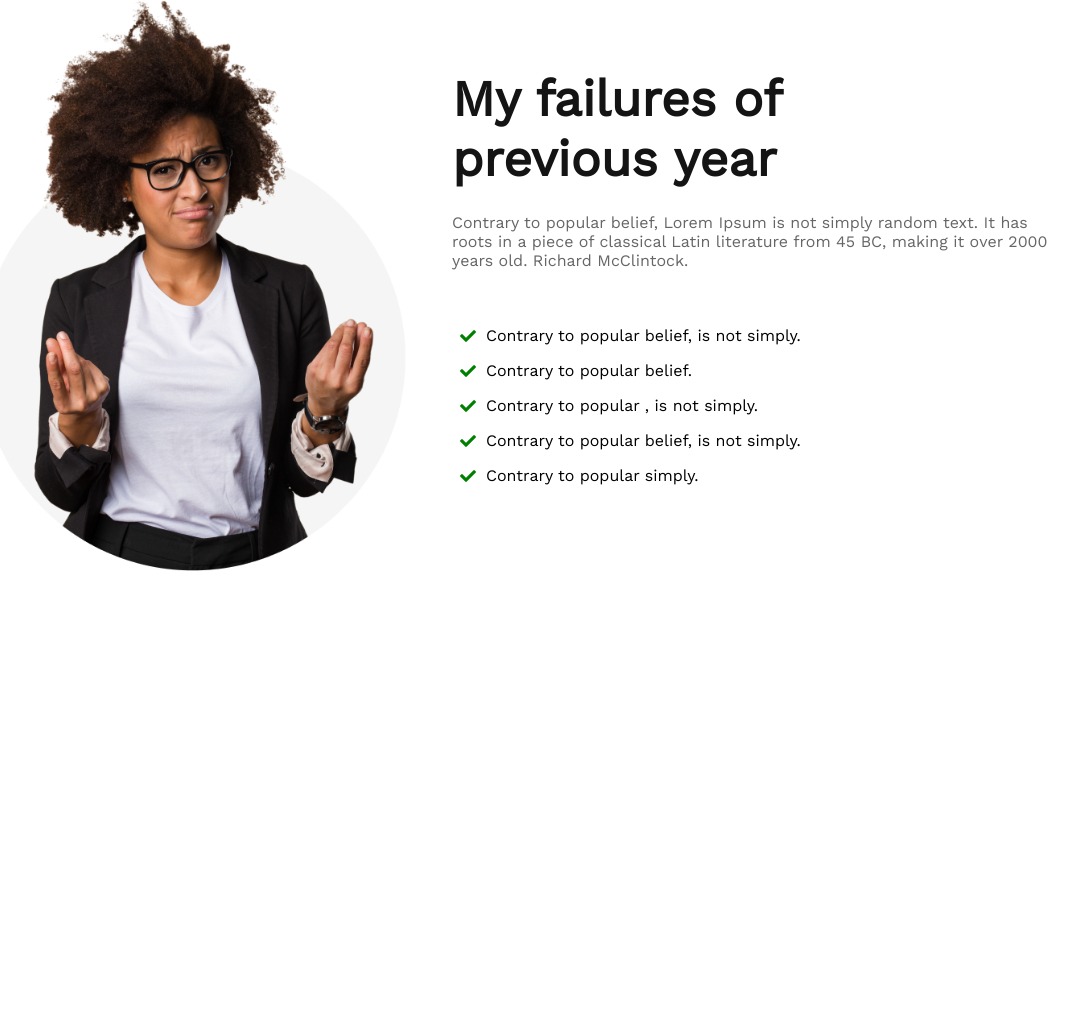
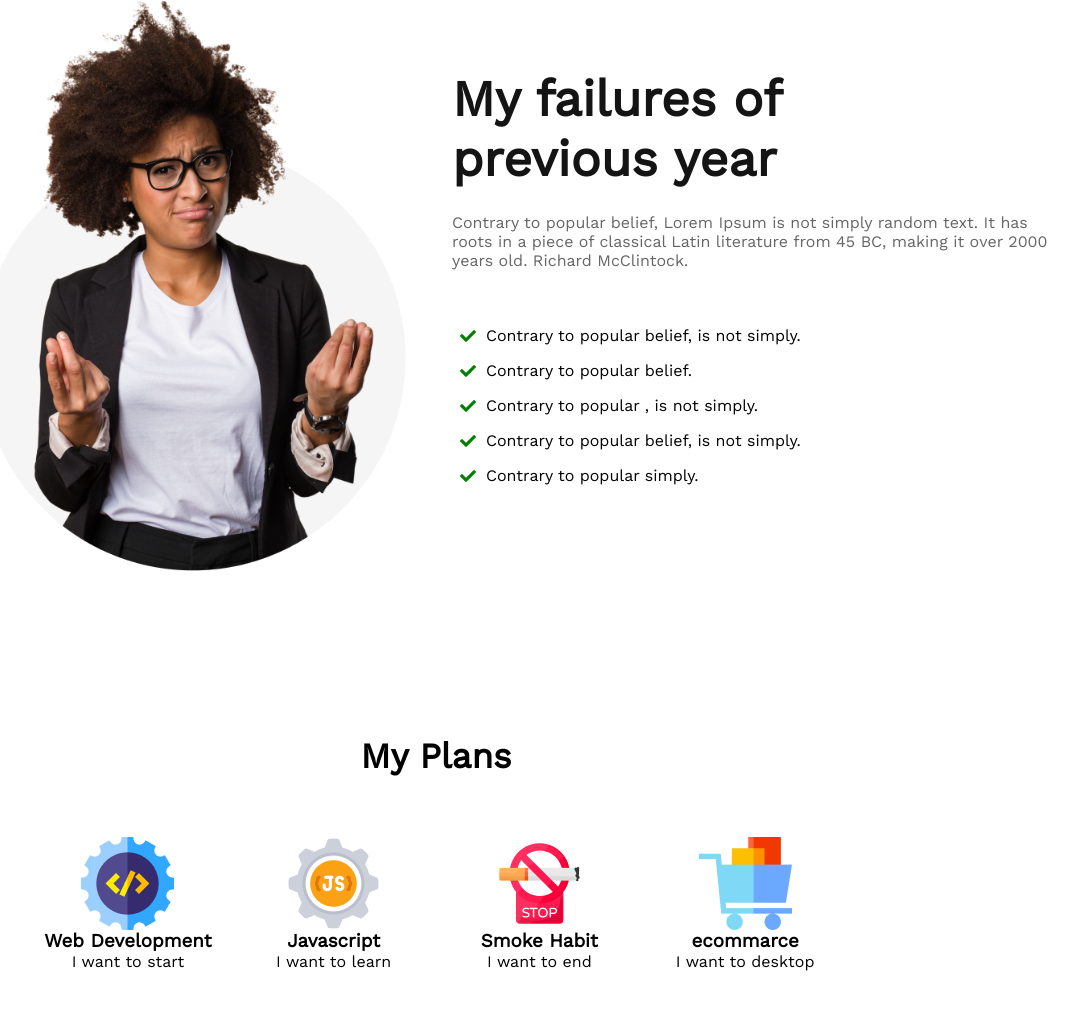
Before and after one commit to farhanshahriyar/NewYear, a plain HTML site: page index.html in a window 1280 px wide. Shown: the part 844-1875 px from the top of the page, without its empty margins (204-1280 px from the left). Before the commit the page ends 1451 px from the top, so only its background shows below. Drawn offline with nearby package versions, Linux system fonts and the light colour scheme.

Commit message:
added my plans

```diff
--- a/assets/css/style.css
+++ b/assets/css/style.css
@@ -23,7 +23,7 @@ a {
     text-decoration: none;
 }
 
-/* header and banner css */
+/* header and banner section css */
 .header {
     width: 100%;
     height: 100vh;
@@ -127,4 +127,38 @@ i.fa-check {
     margin-right: 10px;
 }
 
-/* plan css */
+/* plan section css */
+.plans {
+    width: 100%;
+    height: 50vh;
+}
+
+.plans h2 {
+    text-align: center;
+    padding-top: 10%;
+    margin-bottom: 60px;
+    font-weight: 800;
+    font-size: 35px;
+}
+
+.plans-information {
+    display: grid;
+    grid-template-columns: repeat(4, 1fr);
+    grid-gap: 2px;
+    padding-bottom: 60px;
+    margin-left: 230px;
+    margin-right: 229px;
+}
+
+.plans-services-img {
+    display: flex;
+    justify-content: center;
+}
+
+.plans-services-text {
+    text-align: center;
+    padding-top: 20px 10px;
+    cursor: pointer;
+}
+
+/* call action section css */
--- a/index.html
+++ b/index.html
@@ -56,6 +56,48 @@
         </div>
     </section>
     <!-- #my plans sections starts -->
+    <section class="plans">
+        <h2>My Plans</h2>
+        <div class="plans-information">
+            <div class="plans-services">
+                <div class="plans-services-img">
+                    <img src="assets/images/icons/web.png" alt="">
+                </div>
+                <div class="plans-services-text">
+                    <h3>Web Development</h3>
+                    <p>I want to start</p>
+                </div>
+            </div>
+            <div class="plans-services">
+                <div class="plans-services-img">
+                    <img src="assets/images/icons/js.png" alt="">
+                </div>
+                <div class="plans-services-text">
+                    <h3>Javascript</h3>
+                    <p>I want to learn</p>
+                </div>
+            </div>
+            <div class="plans-services">
+                <div class="plans-services-img">
+                    <img src="assets/images/icons/smoke.png" alt="">
+                </div>
+                <div class="plans-services-text">
+                    <h3>Smoke Habit</h3>
+                    <p>I want to end</p>
+                </div>
+            </div>
+            <div class="plans-services">
+                <div class="plans-services-img">
+                    <img src="assets/images/icons/ecom.png" alt="">
+                </div>
+                <div class="plans-services-text">
+                    <h3>ecommarce</h3>
+                    <p>I want to desktop</p>
+                </div>
+            </div>
+        </div>
+    </section>
+    <!-- #call action starts -->
 </body>
 
 </html>
```
